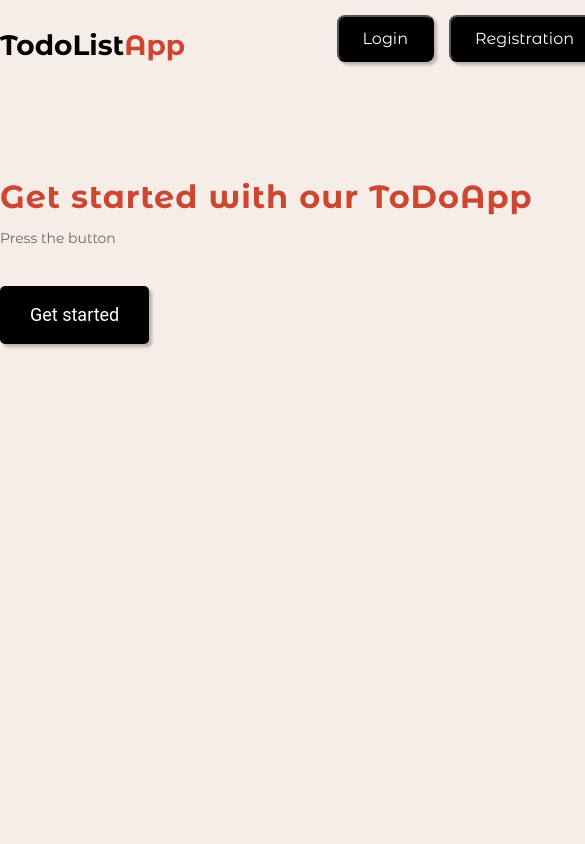
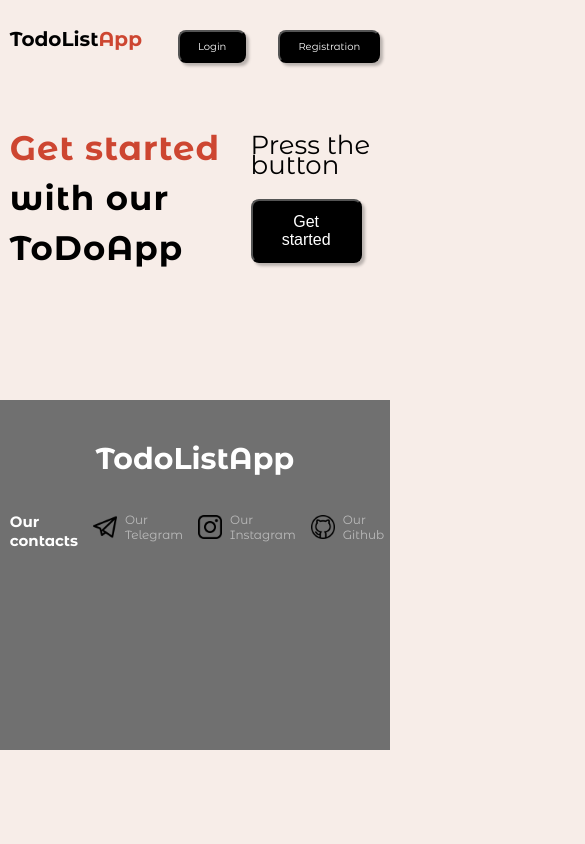
Before and after one commit to isaevanazik6/todoList_mockAPI, a plain HTML site: page index.html in a window 390 px wide. Shown: the top 844 px of the page, 585 px wide, since content can reach past the window. Drawn offline with Linux system fonts and the light colour scheme.

Commit message:
bug fix #3

```diff
--- a/css/core.css
+++ b/css/core.css
@@ -28,6 +28,6 @@ ul {
 
 @media only screen and (max-width: 944px) {
     .container {
-        width: 600px;
+        width: 95%;
     }
 }
--- a/css/style.css
+++ b/css/style.css
@@ -32,7 +32,7 @@ header {
     gap: 40px;
 }
 
-@media only screen and (max-width: 640px) {
+@media only screen and (max-width: 944px) {
     .reg_buttons nav ul {
         gap: 15px;
     }
@@ -46,7 +46,7 @@ header {
     border-radius: 8px;
     background: var(--Black, #000);
     box-shadow: 3px 3px 3px 0px rgba(0, 0, 0, 0.25);
-
+    margin-top: 15px;
     display: flex;
     padding: 12px 24px;
     justify-content: center;
@@ -92,8 +92,8 @@ main {
 }
 
 .main_info {
-    padding-top: 47px;
-    width: 50%;
+    /* padding-top: 47px; */
+    width: 55%;
 }
 
 .main_info h1 {
@@ -140,6 +140,14 @@ main {
     color: #666666;
 }
 
+.main_info_buttons {
+    padding-top: 15px;
+}
+
+.main_info_buttons p {
+    font-size: 20px;
+}
+
 @media only screen and (max-width: 1299px) {
     .main {
         min-height: 500px;
@@ -152,7 +160,7 @@ main {
     }
 
     .main_info {
-        width: 400px;
+        width: 385px;
     }
 
     .main_info p {
@@ -164,6 +172,27 @@ main {
 }
 
 @media only screen and (max-width: 944px) {
+    main {
+        padding-top: 10px;
+        min-height: 337px;
+        height: auto;
+    }
+
+    .logo {
+        font-size: 20px;
+    }
+
+
+
+    .headerLink {
+        padding: 8px 18px;
+        font-size: 10px;
+    }
+
+    .reg_buttons nav ul {
+        gap: 32px;
+    }
+
     .main {
         height: auto;
         padding-bottom: 100px;
@@ -176,43 +205,58 @@ main {
     }
 
     .main_info h1 {
-        font-size: 40px;
-        line-height: 50px;
-        letter-spacing: 1px;
+        font-size: 34px;
+
     }
 
     .main_info {
-        width: 550px;
+        width: 65%;
+        display: flex;
+        padding-top: 50px;
     }
 
-    .main_info p {
-        margin-top: 16px;
-        width: 350px;
-        font-size: 16px;
+    .main_info_buttons {
+        width: 30%;
+        display: flex;
+        flex-direction: column;
+        justify-content: space-evenly;
+
+
+    }
+
+    .main_info_buttons p {
+        margin-top: 37px;
+        width: 130px;
+        font-size: 26px;
         line-height: 20px;
+    }
+
+    .main_block {
+        width: 100%;
+        display: flex;
+    }
+
+
+
+
+    footer {
+        height: auto;
+        padding: 10px 0;
+    }
+
+    .footer_contacts {
+        display: flex;
+        margin-top: 20px;
+    }
+
+
+
+    .footer_info_block {
+        display: block;
     }
 }
 
-@media only screen and (max-width: 640px) {
-    .main_info h1 {
-        font-size: 32px;
-        line-height: 35px;
-        letter-spacing: 1px;
-    }
 
-    .main_info {
-        width: 100%;
-    }
-
-    .main_info p {
-        margin-top: 14px;
-        width: 100%;
-        font-size: 14px;
-        line-height: 20px;
-    }
-}
-
-/**/
 
 
 .main_todoBlock .todoBlock {
@@ -534,14 +578,54 @@ footer {
 }
 
 @media only screen and (max-width: 640px) {
-    footer {
+    /* footer {
         height: auto;
-        padding: 60px 0;
+        padding: 10px 0;
+    } */
+
+    #contacts {
+        font-size: 15px;
     }
 
-    .footer_inner {
-        display: flex;
-        flex-direction: column;
-        gap: 50px;
+    .logoFooter {
+        font-size: 30px;
+        justify-content: center;
+    }
+
+    .footer_info_block {
+        width: 100%;
+        text-align: center;
+    }
+
+    .footer_contacts ul {
+        flex-direction: row;
+    }
+
+    .footer_contacts ul li a {
+        font-size: 12px;
+    }
+
+    .loginForm,
+    .regForm {
+        width: 100%;
+        margin-top: 30px;
+    }
+
+    .star_img {
+        position: absolute;
+        top: 10%;
+        left: 86%;
+        z-index: 10;
+        width: 50px;
+        /* height: 75px; */
+    }
+
+    .reg_buttons {
+
+        align-items: center;
+    }
+
+    .logoutBtn {
+        margin: 0;
     }
 }
--- a/index.html
+++ b/index.html
@@ -58,6 +58,8 @@
             <div class="main_block">
                 <div class="main_info">
                     <h1>Get started with our ToDoApp</h1>
+                </div>
+                <div class="main_info_buttons">
                     <p>Press the button</p>
                     <button class="getStartedBtn" type="button">Get started</button>
                 </div>
@@ -70,6 +72,7 @@
         <div class="container">
             <div class="footer_info_block">
                 <a class="logoFooter" href="index.html">TodoListApp<a>
+            </div>
             <div class="footer_contacts">
                 <h2 id="contacts">Our contacts</h2>
                 <ul>
@@ -95,7 +98,6 @@
                 </ul>
             </div>
         </div>
-        </div>
     </footer>
 
 
```
Also changed, not shown: pages/login.html (+2 -2 lines), pages/registration.html (+1 -1 lines), pages/todoList.html (+1 -1 lines). Lines whose indentation alone changed are shown as unchanged.
